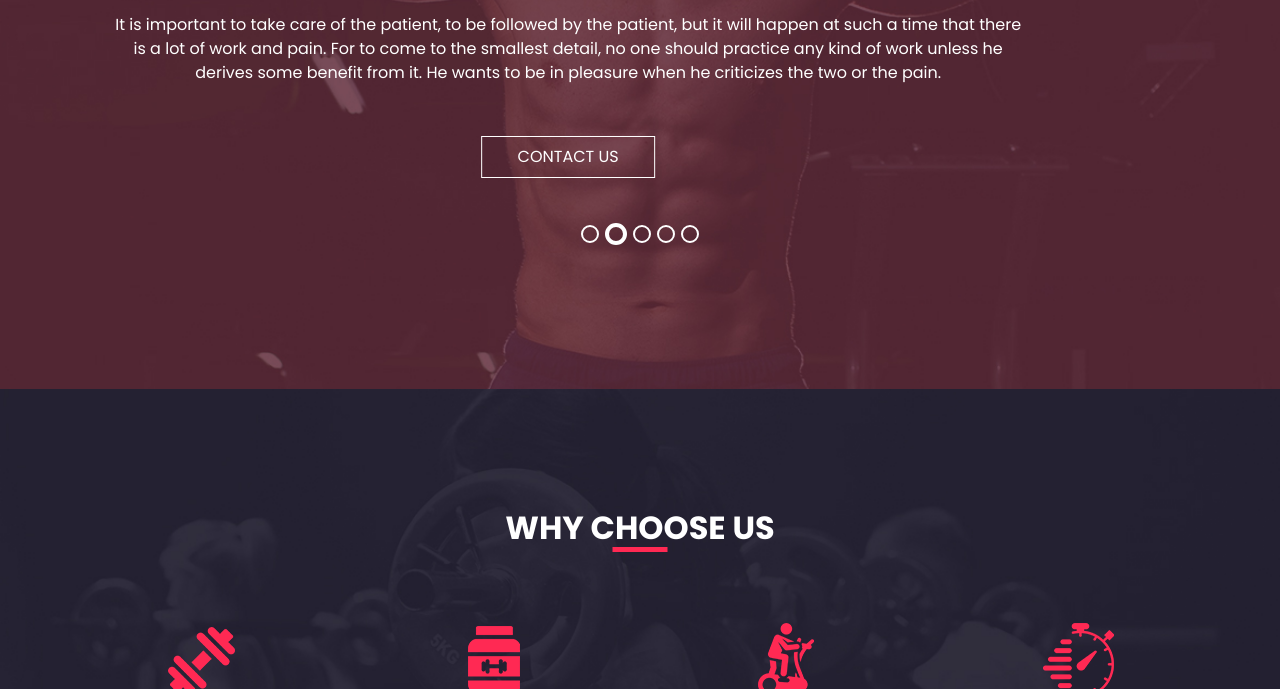
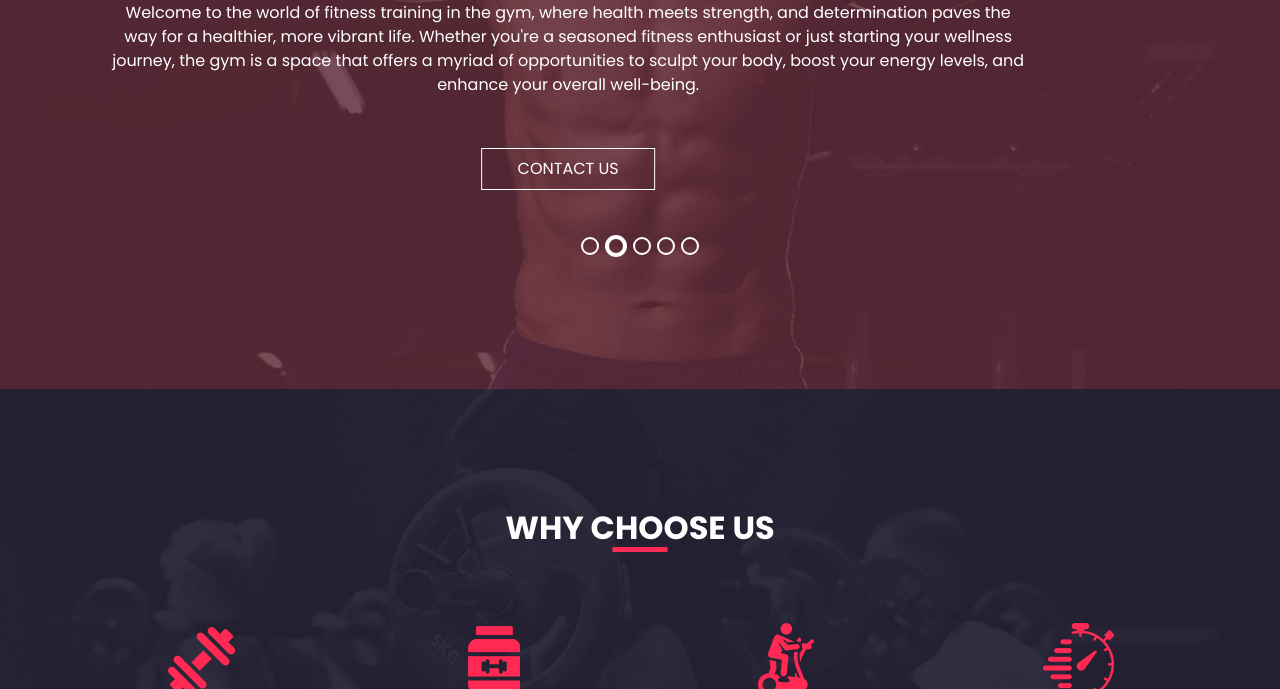
Before and after one commit to SushantPrasad13/CSK-FitnessTraining-Gym-Website, a plain HTML site: page index.html in a window 1280 px wide. Shown: the part 411-1100 px from the top of the page. Drawn offline with nearby package versions, Linux system fonts and the light colour scheme.

Commit message:
Update index.html

```diff
--- a/index.html
+++ b/index.html
@@ -94,7 +94,7 @@
                       gym
                     </h2>
                     <p>
-                       It is important to take care of the patient, to be followed by the patient, but it will happen at such a time that there is a lot of work and pain. For to come to the smallest detail, no one should practice any kind of work unless he derives some benefit from it. He wants to be in pleasure when he criticizes the two or the pain.
+                       Welcome to the world of fitness training in the gym, where health meets strength, and determination paves the way for a healthier, more vibrant life. Whether you're a seasoned fitness enthusiast or just starting your wellness journey, the gym is a space that offers a myriad of opportunities to sculpt your body, boost your energy levels, and enhance your overall well-being.
                     </p>
                     <div class="">
                       <a href="">
@@ -121,7 +121,7 @@
                       gym
                     </h2>
                     <p>
-                      It is important to take care of the patient, to be followed by the patient, but it will happen at such a time that there is a lot of work and pain. For to come to the smallest detail, no one should practice any kind of work unless he derives some benefit from it. He wants to be in pleasure when he criticizes the two or the pain.
+                      Welcome to the world of fitness training in the gym, where health meets strength, and determination paves the way for a healthier, more vibrant life. Whether you're a seasoned fitness enthusiast or just starting your wellness journey, the gym is a space that offers a myriad of opportunities to sculpt your body, boost your energy levels, and enhance your overall well-being.
                     </p>
                     <div class="">
                       <a href="">
@@ -148,7 +148,7 @@
                       gym
                     </h2>
                     <p>
-                      It is important to take care of the patient, to be followed by the patient, but it will happen at such a time that there is a lot of work and pain. For to come to the smallest detail, no one should practice any kind of work unless he derives some benefit from it. He wants to be in pleasure when he criticizes the two or the pain.
+                      Welcome to the world of fitness training in the gym, where health meets strength, and determination paves the way for a healthier, more vibrant life. Whether you're a seasoned fitness enthusiast or just starting your wellness journey, the gym is a space that offers a myriad of opportunities to sculpt your body, boost your energy levels, and enhance your overall well-being.
                     </p>
                     <div class="">
                       <a href="">
@@ -175,7 +175,7 @@
                       gym
                     </h2>
                     <p>
-                      It is important to take care of the patient, to be followed by the patient, but it will happen at such a time that there is a lot of work and pain. For to come to the smallest detail, no one should practice any kind of work unless he derives some benefit from it. He wants to be in pleasure when he criticizes the two or the pain.
+                      Welcome to the world of fitness training in the gym, where health meets strength, and determination paves the way for a healthier, more vibrant life. Whether you're a seasoned fitness enthusiast or just starting your wellness journey, the gym is a space that offers a myriad of opportunities to sculpt your body, boost your energy levels, and enhance your overall well-being.
                     </p>
                     <div class="">
                       <a href="">
@@ -202,7 +202,7 @@
                       gym
                     </h2>
                     <p>
-                      It is important to take care of the patient, to be followed by the patient, but it will happen at such a time that there is a lot of work and pain. For to come to the smallest detail, no one should practice any kind of work unless he derives some benefit from it. He wants to be in pleasure when he criticizes the two or the pain.
+                      Welcome to the world of fitness training in the gym, where health meets strength, and determination paves the way for a healthier, more vibrant life. Whether you're a seasoned fitness enthusiast or just starting your wellness journey, the gym is a space that offers a myriad of opportunities to sculpt your body, boost your energy levels, and enhance your overall well-being.
                     </p>
                     <div class="">
                       <a href="">
```
